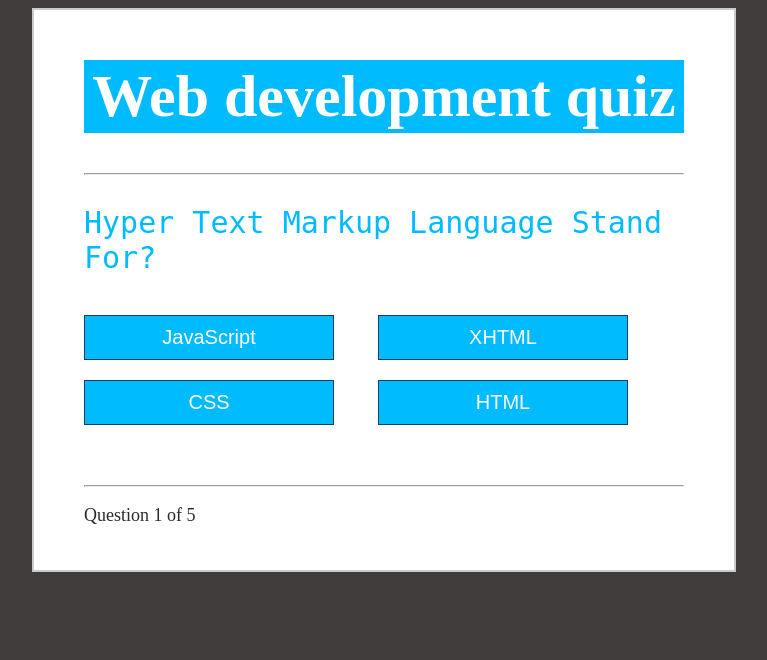
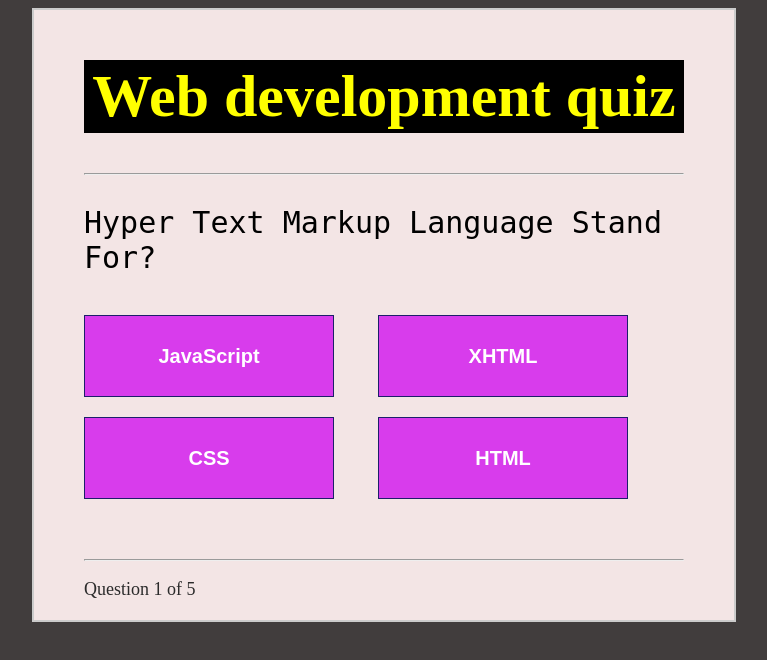
Before and after one commit to proon02/coding_quiz, a plain HTML site: page index.html in a window 1280 px wide. Shown: the whole page, without its empty margins (256-1023 px from the left). Drawn offline with Linux system fonts and the light colour scheme.

Commit message:
adding last updates

```diff
--- a/Assets/script.js
+++ b/Assets/script.js
@@ -73,6 +73,8 @@ function showScores() {
     gameOverHTML += "<h2 id='score'> Your scores: " + quiz.score + "</h2>";
     var element = document.getElementById("quiz");
     element.innerHTML = gameOverHTML;
+    localStorage.setItem('quiz.score', JSON.stringify(quiz.score));
+
 };
 
 // create questions here
@@ -84,8 +86,13 @@ var questions = [
     new Question("Inside which HTML element do we put the JavaScript?", ["script", "js", "javascript", "style"], "script")
 ];
 
+
 // create quiz
 var quiz = new Quiz(questions);
 
 // display quiz
 populate();
+
+var retrievedObject = localStorage.getItem('quiz.score');
+
+console.log('retrievedObject: ', JSON.parse(retrievedObject));
--- a/Assets/style.css
+++ b/Assets/style.css
@@ -4,9 +4,9 @@ body {
 
 .grid {
     width: 600px;
-    height: 500px;
+    height: 550px;
     margin: 0 auto;
-    background-color: #fff;
+    background-color: rgb(243, 229, 229);
     padding: 10px 50px 50px 50px;
     border: 2px solid #cbcbcb;
 
@@ -14,10 +14,10 @@ body {
 
 .grid h1 {
     font-family: "sans-serif";
-    background-color: #01BBFF;
+    background-color: black;
     font-size: 60px;
     text-align: center;
-    color: #ffffff;
+    color: yellow;
     padding: 2px 0px;
 
 }
@@ -25,13 +25,13 @@ body {
 #score {
     color: #01BBFF;
     text-align: center;
-    font-size: 30px;
+    font-size: 50px;
 }
 
 .grid #question {
     font-family: "monospace";
     font-size: 30px;
-    color: #01BBFF;
+    color: black;
 }
 
 .buttons {
@@ -39,11 +39,11 @@ body {
 }
 
 #btn0, #btn1, #btn2, #btn3 {
-    background-color: #01BBFF;
+    background-color: #d83cec;
     width: 250px;
     font-size: 20px;
     color: #fff;
-    border: 1px solid #1D3C6A;
+    border: 1px solid #1d1e6a;
     margin: 10px 40px 10px 0px;
     padding: 10px 10px;
 }
@@ -61,3 +61,15 @@ body {
     color: #2b2b2b;
     font-size: 18px;
 }
+button {
+    margin-top: 20px;
+    line-height: 60px;
+    font-weight: bold;
+    padding: 0 40px;
+    background: salmon;
+    border: none;
+    width: 100%
+}
+button:hover {
+    background: lightsalmon;
+}
```
Also changed, not shown: 1 other file.
